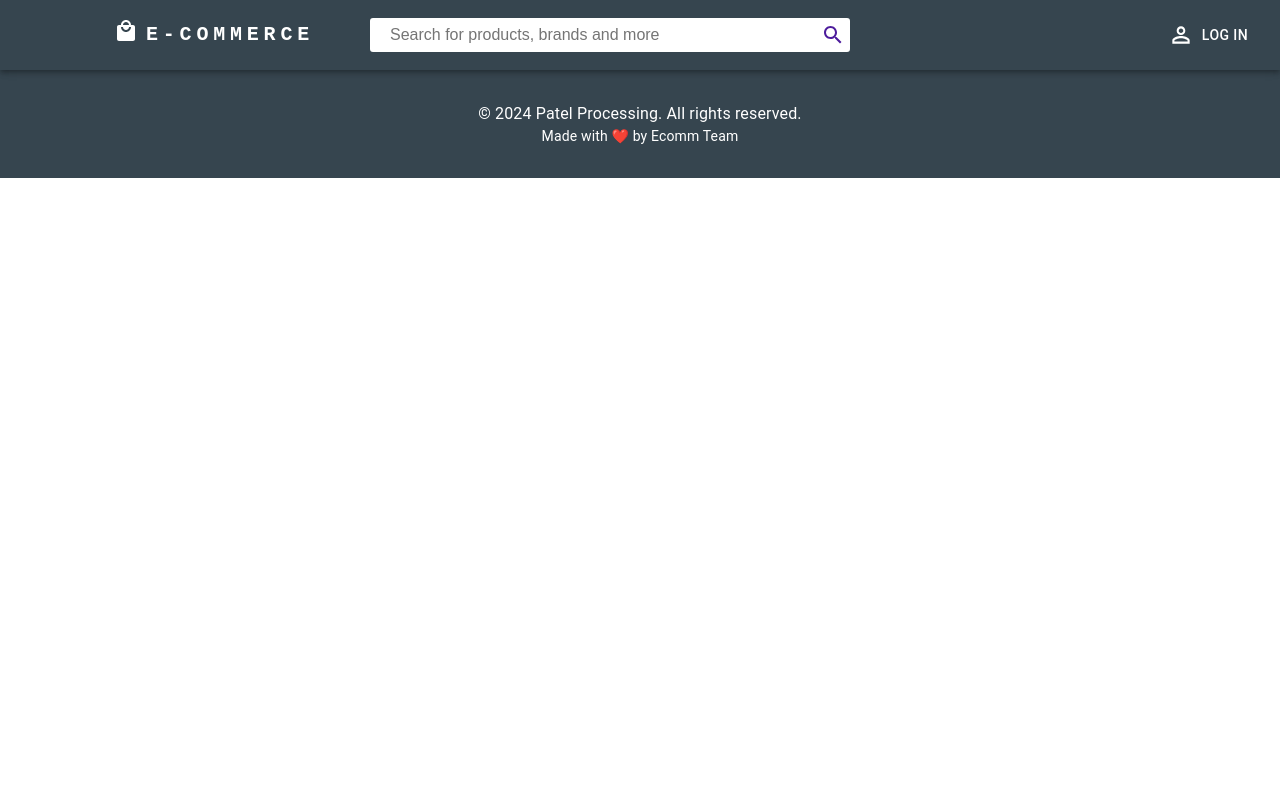
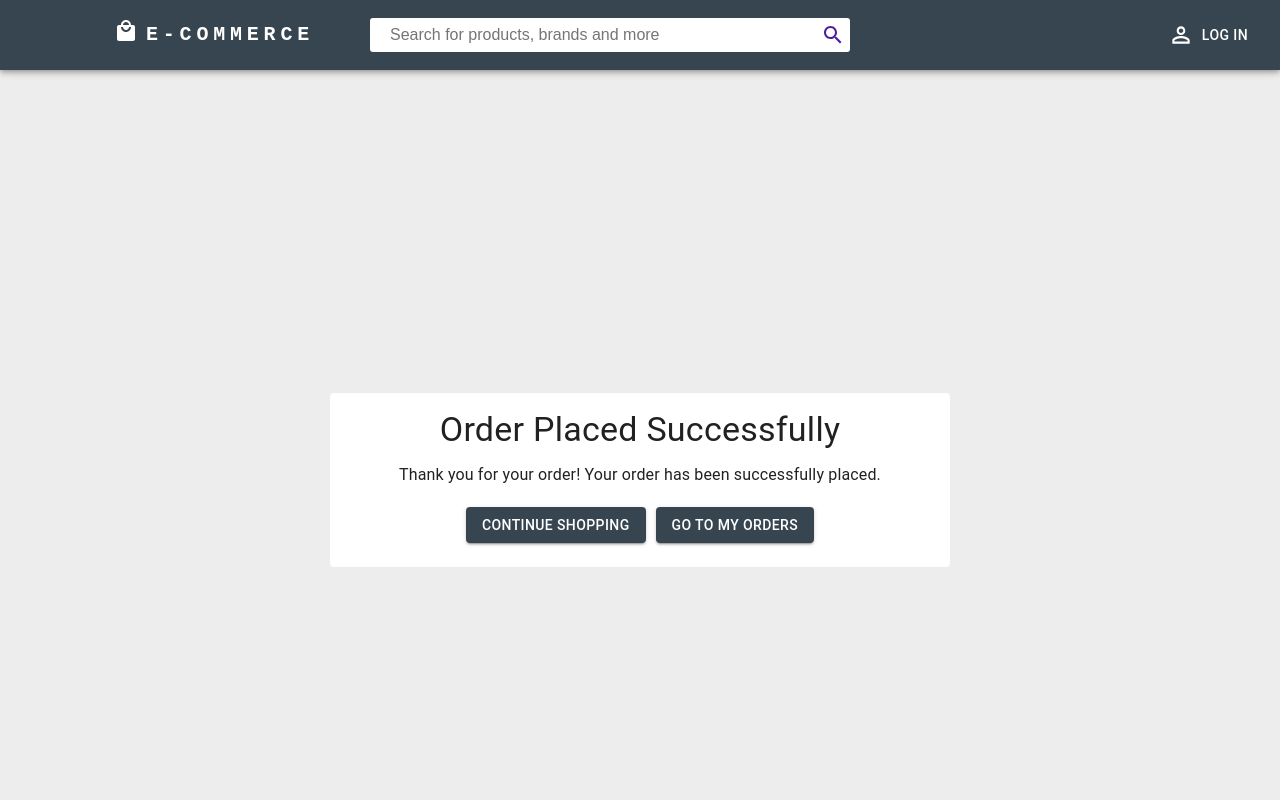
Before and after one commit to Kirat31/ecommerce-frontend, a React (Create React App) app: page /orderPlaced in a window 1280 px wide. Shown: the top 800 px of the page. Built offline with nearby package versions, Linux system fonts and the light colour scheme; what react-alert-template-basic would draw is missing.

Commit message:
success-orders

```diff
--- a/src/App.js
+++ b/src/App.js
@@ -43,6 +43,7 @@ import UpdatePasswordAdmin from "./components/Admin/UpdatePasswordAdmin.js";
 import Logout from "./components/User/Logout.js";
 import SellerDashboard from "./components/Seller/SellerDashboard.js";
 import AdminDashboard from "./components/Admin/AdminDashboard.js";
+import OrderPlaced from "./components/User/OrderPlaced.js";
 
 // import store from './store.js';
 // import {loadUser} from './actions/userAction.js';
@@ -82,6 +83,10 @@ function App() {
           <Route
             path="/cart"
             element={<Cart />}
+          />
+          <Route
+            path="/orderPlaced"
+            element={<OrderPlaced />}
           />
           <Route
             index
--- a/src/components/Header.jsx
+++ b/src/components/Header.jsx
@@ -340,7 +340,7 @@ const Header = () => {
                                         Profile
                                     </Link>
                                 </MenuItem>
-                                <MenuItem onClick={() => navigate("/Orders")}>
+                                <MenuItem onClick={() => navigate("/orders")}>
                                     <ListItemIcon>
                                         <Shop2 fontSize="small" />
                                     </ListItemIcon>
--- /dev/null
+++ b/src/components/User/OrderPlaced.js
@@ -0,0 +1,44 @@
+import React from 'react';
+import { Box, Grid, Card, CardContent, Typography, Button } from '@mui/material';
+import { useNavigate } from 'react-router-dom';
+
+const OrderPlaced = () => {
+  const navigate = useNavigate();
+
+  const handleContinueShopping = () => {
+    navigate('/');
+  };
+
+  const handleGoToMyOrders = () => {
+    navigate('/orders');
+  };
+
+  return (
+    <Box sx={{ backgroundColor: '#EDEDED', height: '100%', padding: '10px' }}>
+      <Grid container justifyContent="center" alignItems="center" sx={{ height: '100vh', padding: '10px' }}>
+        <Grid item xs={12} lg={6}>
+          <Card variant="outlined" sx={{ border: '15px', textAlign: 'center' }}>
+            <CardContent>
+              <Typography variant="h4" gutterBottom>
+                Order Placed Successfully
+              </Typography>
+              <Typography variant="body1" gutterBottom>
+                Thank you for your order! Your order has been successfully placed.
+              </Typography>
+              <Box sx={{ marginTop: '20px' }}>
+                <Button variant="contained" sx={{ backgroundColor: '#36454F', marginRight: '10px' }} onClick={handleContinueShopping}>
+                  Continue Shopping
+                </Button>
+                <Button variant="contained" sx={{ backgroundColor: '#36454F' }} onClick={handleGoToMyOrders}>
+                  Go to My Orders
+                </Button>
+              </Box>
+            </CardContent>
+          </Card>
+        </Grid>
+      </Grid>
+    </Box>
+  );
+};
+
+export default OrderPlaced;
--- a/src/components/User/Profile.js
+++ b/src/components/User/Profile.js
@@ -142,10 +142,10 @@ const Profile = () => {
                                 <Button color="primary" component={eLink} to="/updatee" >
                                     Edit Profile
                                 </Button>
-                                <Button color="primary" component={eLink} to="/Seller/orders" >
+                                <Button color="primary" component={eLink} to="/orders" >
                                     Orders Recieved
                                 </Button>
-                                    <Button color="primary" component={eLink} to="/Seller/update-password"  sx={{ ml: 2 }}>
+                                    <Button color="primary" component={eLink} to="/update-password"  sx={{ ml: 2 }}>
                                         Change Password
                                     </Button>
 
```
